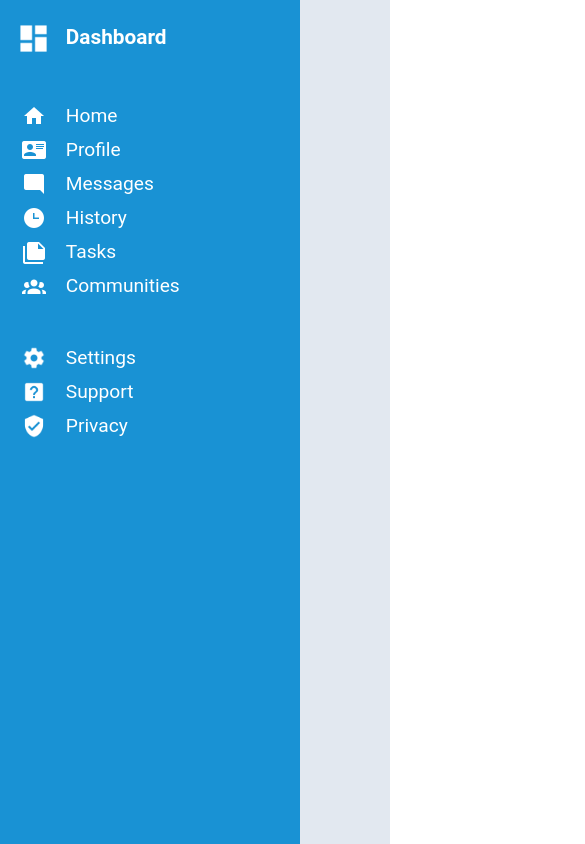
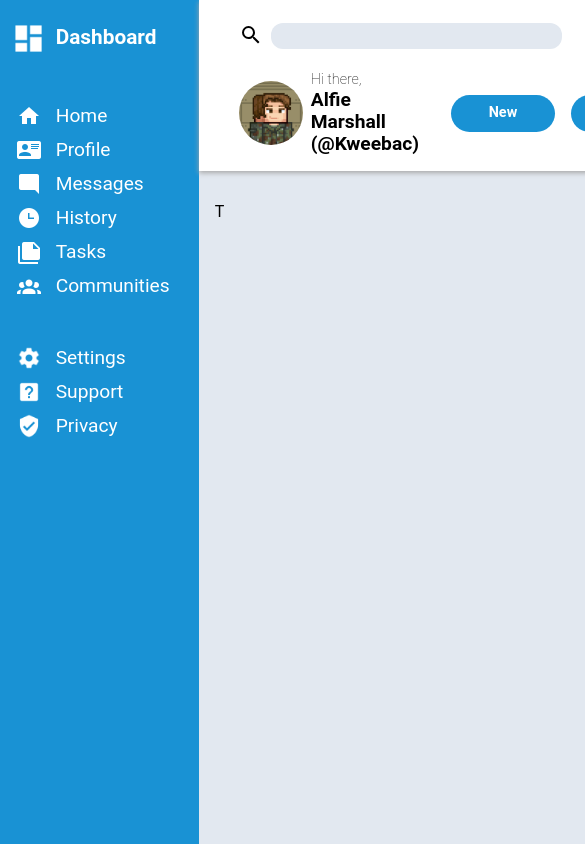
Before and after one commit to Kweebac/admin-dashboard, a plain HTML site: page index.html in a window 390 px wide. Shown: the top 844 px of the page, 585 px wide, since content can reach past the window. Drawn offline with Linux system fonts and the light colour scheme.

Commit message:
Finished header, made it responsive

```diff
--- a/index.html
+++ b/index.html
@@ -60,7 +60,35 @@
         </div>
       </div>
     </div>
-    <div class="header"></div>
-    <div class="content"></div>
+    <div class="header">
+      <div class="top">
+        <div class="search">
+          <label for="search-bar"
+            ><img src="./images/magnify.svg" alt="" />
+          </label>
+          <input type="search" id="search-bar" />
+        </div>
+        <div class="main-buttons">
+          <img src="./images/bell-ring-outline.svg" alt="" />
+          <img src="./images/pfp3.png" alt="" />
+          <div>Alfie Marshall</div>
+        </div>
+      </div>
+      <div class="bottom">
+        <div class="greeting">
+          <img src="./images/pfp3.png" alt="" />
+          <div>
+            <div>Hi there,</div>
+            <div>Alfie Marshall (@Kweebac)</div>
+          </div>
+        </div>
+        <div class="buttons">
+          <button>New</button>
+          <button>Upload</button>
+          <button>Share</button>
+        </div>
+      </div>
+    </div>
+    <div class="content">T</div>
   </body>
 </html>
--- a/style.css
+++ b/style.css
@@ -1,7 +1,6 @@
 * {
   box-sizing: border-box;
-}
-div {
+  font-family: "Roboto", sans-serif;
   /* border: 1px solid black; */
 }
 
@@ -35,7 +34,8 @@ body {
 
   display: grid;
   gap: 3rem;
-  grid-template-rows: auto auto auto 1fr;
+  grid-template-rows: auto auto auto;
+  align-content: start;
 }
 .section {
   display: grid;
@@ -43,18 +43,19 @@ body {
 }
 .item {
   display: grid;
-  grid-template-columns: 10% auto 1fr;
+  grid-template-columns: 10% auto;
+  justify-content: start;
   align-items: center;
   gap: 1.2rem;
 }
 
+/* ITEM LISTS */
 .item img {
   height: 24px;
   width: 24px;
   justify-self: center;
 }
 .item img + div {
-  font-family: "Roboto", sans-serif;
   font-size: 1.2rem;
   color: white;
   cursor: pointer;
@@ -76,3 +77,112 @@ body {
 .section:first-child .item div:hover {
   text-decoration: none;
 }
+
+/*************************************************
+* HEADER
+*************************************************/
+.header {
+  padding: 1rem 2.5rem;
+  display: grid;
+  gap: 1rem;
+}
+/* TOP */
+.top {
+  display: grid;
+  grid-template-columns: 1fr auto;
+  gap: 2rem;
+}
+.top .search {
+  display: grid;
+  grid-template-columns: auto 1fr;
+  gap: 0.5rem;
+  align-items: center;
+}
+.top .main-buttons {
+  display: grid;
+  grid-template-columns: repeat(3, auto);
+  gap: 1rem;
+  align-items: center;
+}
+
+/* BOTTOM */
+.bottom {
+  display: grid;
+  grid-auto-flow: column;
+  justify-content: space-between;
+  gap: 2rem;
+}
+.bottom .greeting {
+  display: grid;
+  grid-auto-flow: column;
+  gap: 0.5rem;
+  align-items: center;
+}
+.bottom .buttons {
+  display: grid;
+  grid-auto-flow: column;
+  gap: 1rem;
+  align-items: center;
+}
+
+/* EACH THING */
+input[type="search"] {
+  max-width: 40rem;
+  width: 1fr;
+  border-radius: 12px;
+  background-color: #e2e8f0;
+  border: none;
+  height: 1.6rem;
+  padding-left: 10px;
+  padding-bottom: 1px;
+}
+.main-buttons img[src="./images/pfp3.png"] {
+  width: 2.5rem;
+  height: 2.5rem;
+  border-radius: 50%;
+  cursor: pointer;
+}
+.main-buttons div {
+  font-weight: bold;
+  letter-spacing: 0.3px;
+  cursor: pointer;
+}
+.greeting img[src="./images/pfp3.png"] {
+  width: 4rem;
+  height: 4rem;
+  border-radius: 50%;
+  cursor: pointer;
+}
+.greeting > div > div {
+  font-size: 1.2rem;
+  font-weight: bold;
+}
+.greeting > div > div:first-of-type {
+  font-size: 0.9rem;
+  font-weight: 1;
+}
+button {
+  background-color: #1992d4;
+  color: white;
+  font-weight: bold;
+  font-size: 0.9rem;
+  border: none;
+  border-radius: 25px;
+  width: 6.5rem;
+  height: 2.3rem;
+  cursor: pointer;
+}
+img[src="./images/magnify.svg"] {
+  cursor: pointer;
+  vertical-align: -3px;
+}
+img[src="./images/bell-ring-outline.svg"] {
+  cursor: pointer;
+}
+
+/*************************************************
+* CONTENT
+*************************************************/
+.content {
+  padding: 2rem 1rem;
+}
```
Also changed, not shown: images/bell-ring-outline.svg (added), images/magnify.svg (added), images/pfp3.png (added).
